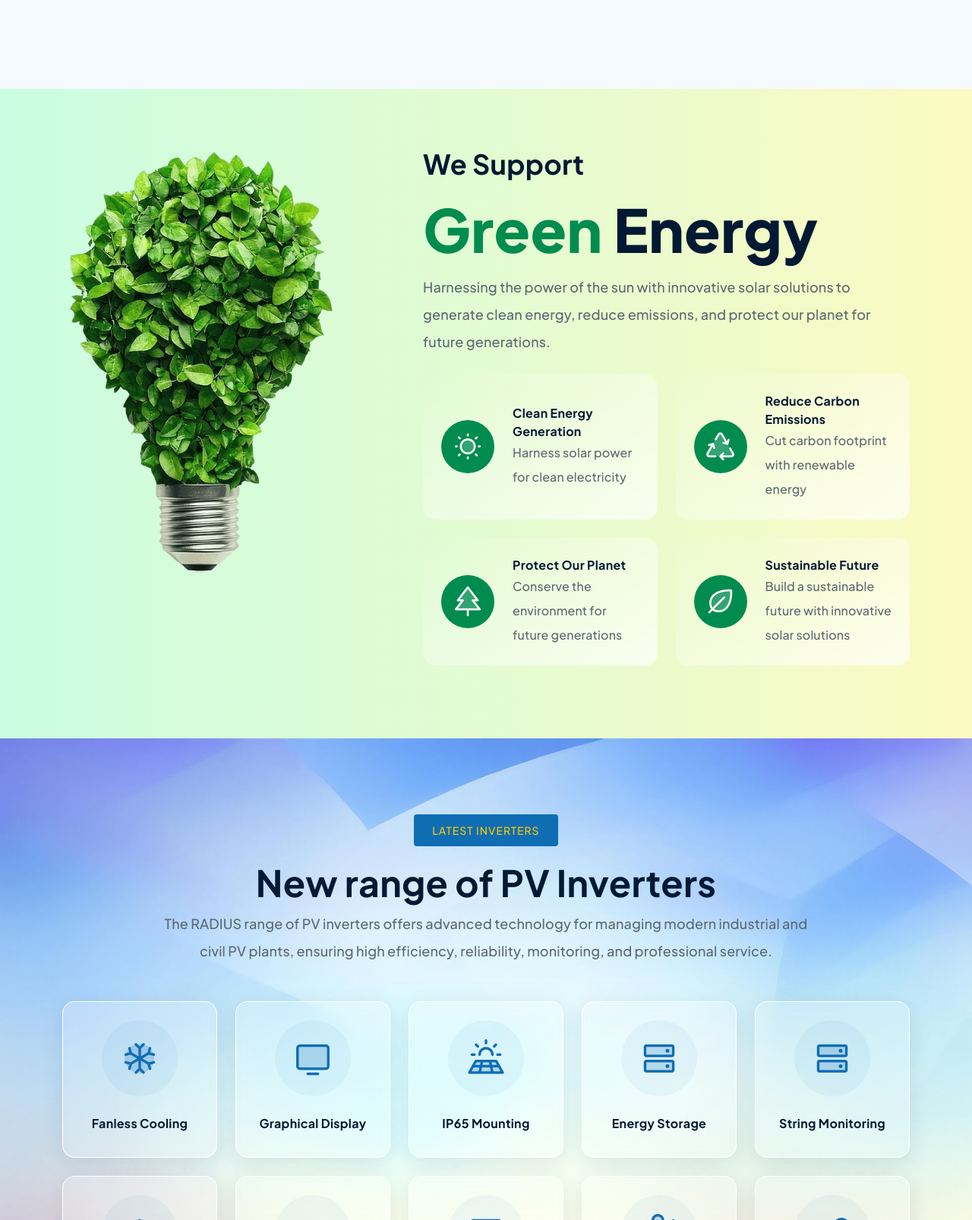
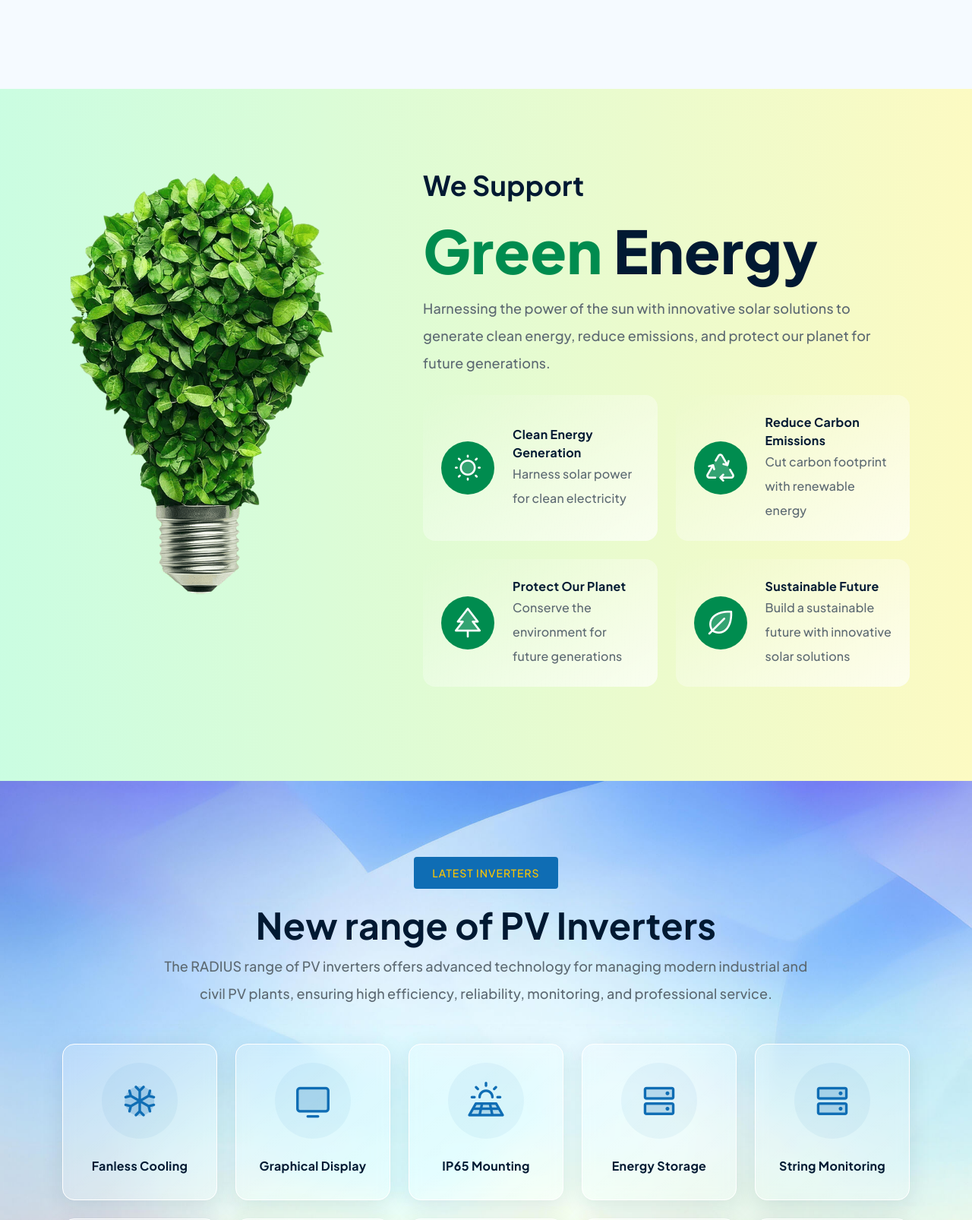
Before and after one commit to impalamol/radius, a PHP site: page / in a window 1280 px wide. Shown: the part 4894-6500 px from the top of the page at 76% size. Run offline with PHP 8.4, Linux system fonts and the light colour scheme; some libraries are stand-ins or nearby versions.

Commit message:
index-default-scss-updates

```diff
--- a/assets/styles/default.scss
+++ b/assets/styles/default.scss
@@ -387,11 +387,10 @@
     gap: $commonUnit;
 }
 // Section
-section {
+section:not(.hero) {
     padding: 6.25rem 0;
-    &:not(.hero) {
-        position: relative;
-    }
+    position: relative;
+
     &:nth-child(even) {
         background-color: $light;
     }
--- a/assets/styles/styles.css
+++ b/assets/styles/styles.css
@@ -549,19 +549,17 @@
   gap: 1.5rem;
 }
 
-section {
+section:not(.hero) {
   padding: 6.25rem 0;
-}
-section:not(.hero) {
   position: relative;
 }
-section:nth-child(even) {
+section:not(.hero):nth-child(even) {
   background-color: #f5faff;
 }
-section.noPadding {
+section:not(.hero).noPadding {
   padding: 0 !important;
 }
-section .container {
+section:not(.hero) .container {
   position: relative;
   z-index: 2;
 }
--- a/index.php
+++ b/index.php
@@ -18,7 +18,7 @@
     <!-- <?php include 'includes/loader.php'; ?> -->
     <?php include 'includes/header.php'; ?>
     <main>
-        <div class="hero">
+        <section class="hero">
             <div class="swiper heroSwiper">
                 <div class="swiper-wrapper">
                     <div class="swiper-slide">
```
Also changed, not shown: assets/styles/default.css (+4 -6 lines), 2 other files.
